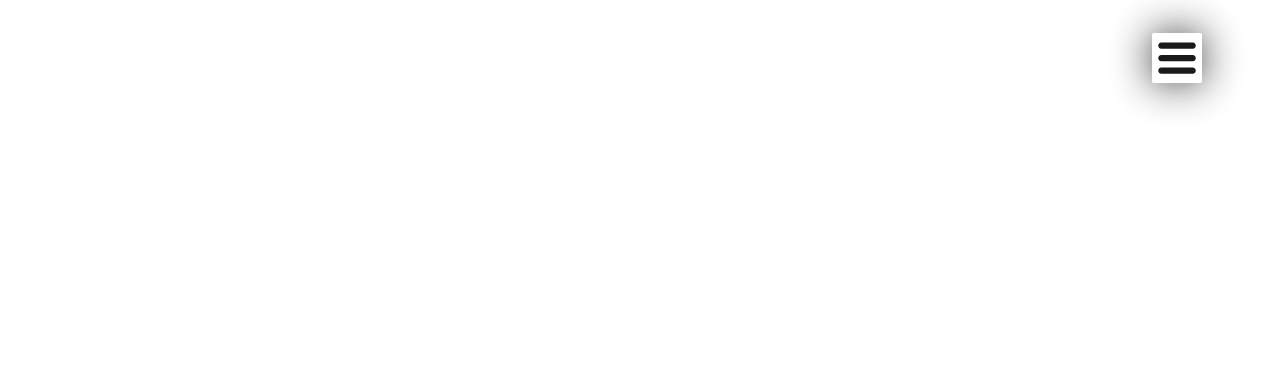
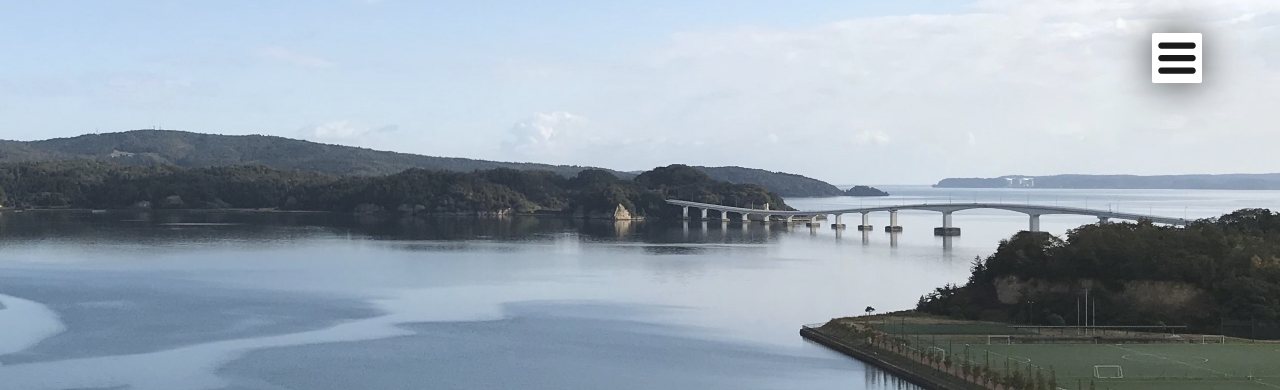
Before and after one commit to nissyi-gh/Test_submission, a plain HTML site: page index.html in a window 1280 px wide. Shown: the part 67-457 px from the top of the page. Drawn offline with Linux system fonts and the light colour scheme; the site is published under a folder, as on GitHub Pages, so addresses that start at the root find nothing.

Commit message:
Second-comit

```diff
--- a/css/stylesheet.css
+++ b/css/stylesheet.css
@@ -50,7 +50,7 @@ img {
 /* top-------------------------- */
 
 .top {
-    background-image: url(/img/top.jpg);
+    background-image: url("../img/top.jpg");
     opacity: 0.9;
     background-size: cover;
     width: 1440px;
```
Also changed, not shown: 1 other file.
